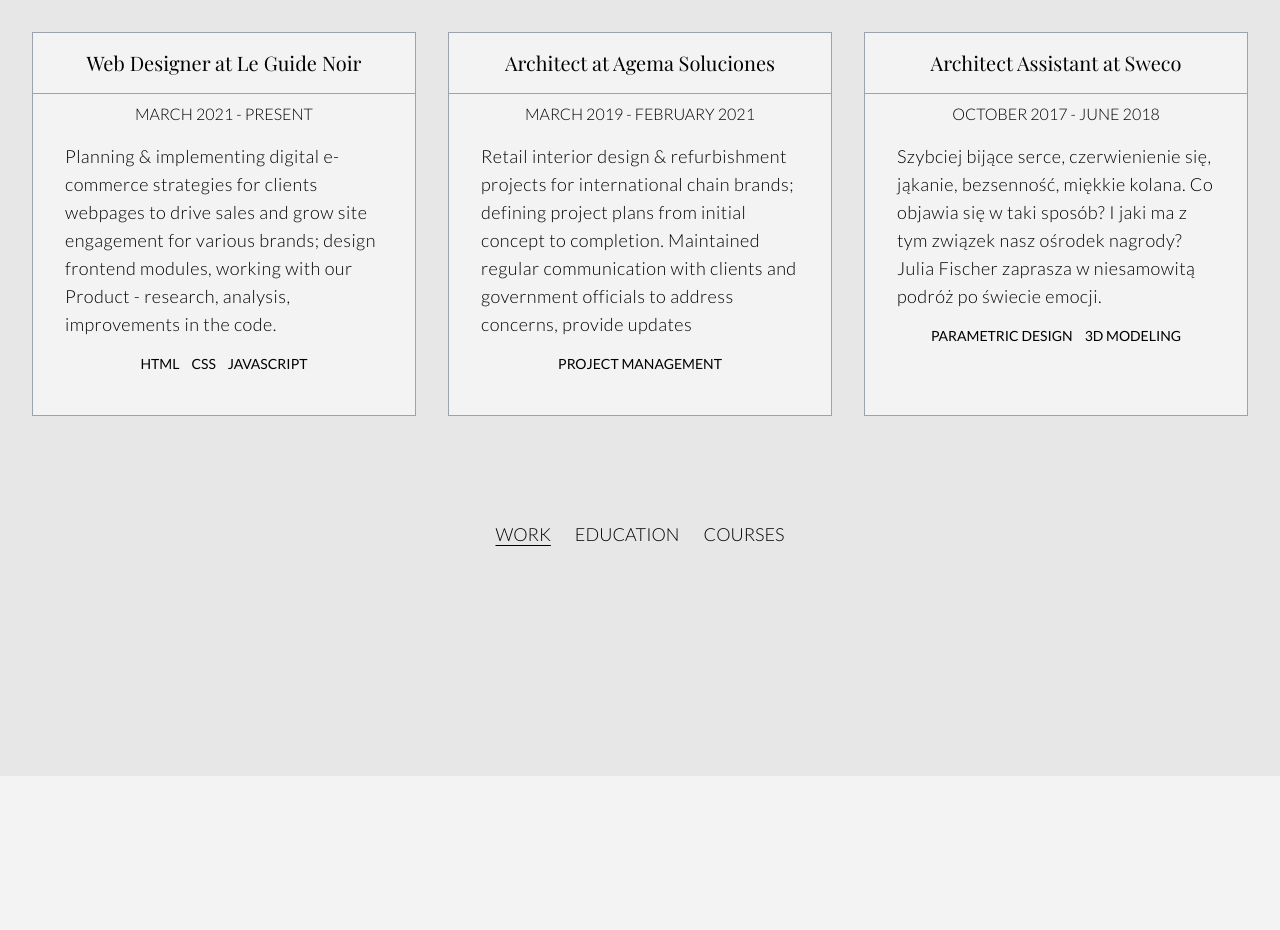
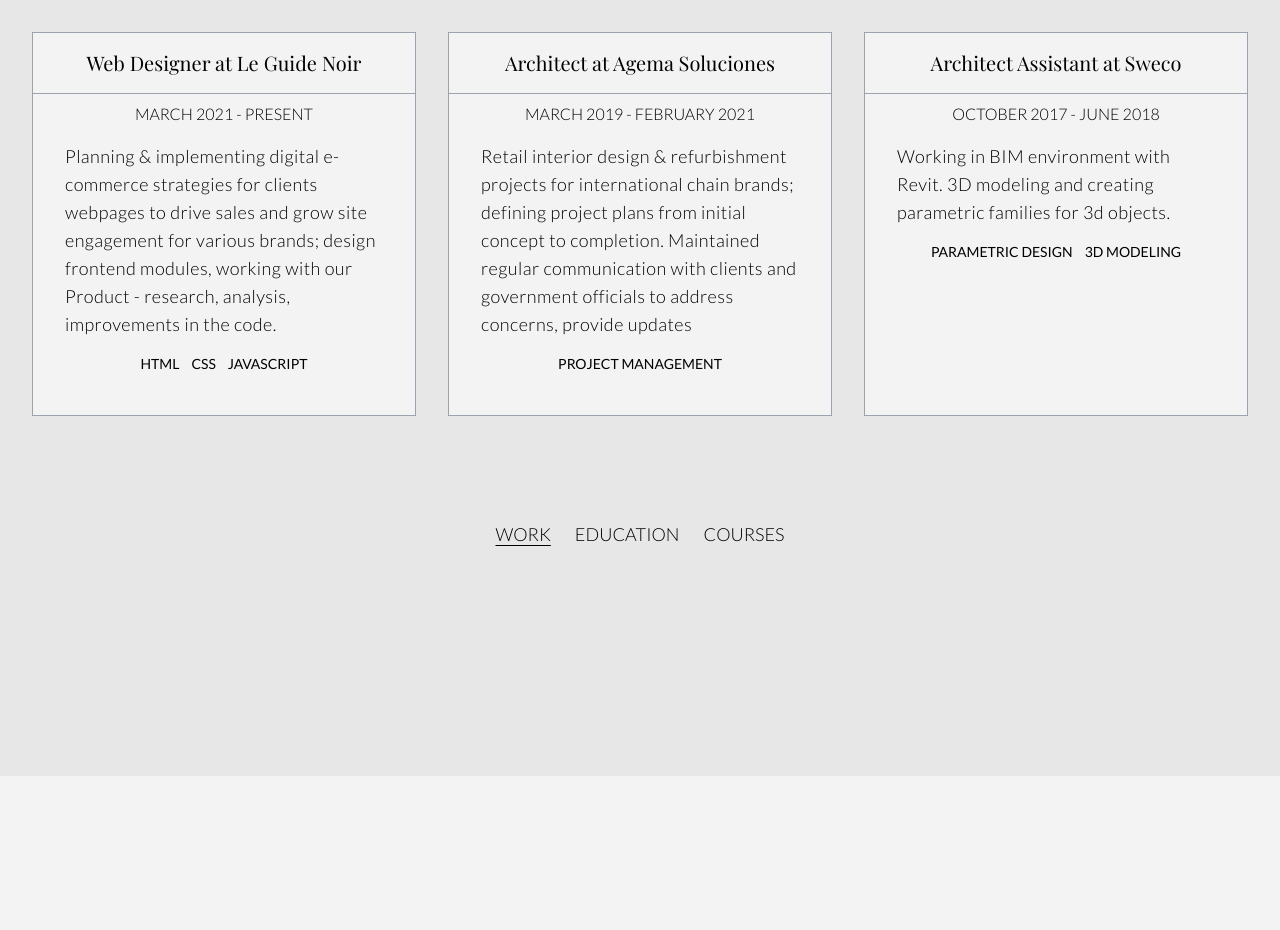
Before and after one commit to mahtyns/portfolio-ms, a React (Vite) app: page / in a window 1280 px wide. Shown: the part 3940-4870 px from the top of the page. Built offline with nearby package versions, Linux system fonts and the light colour scheme.

Commit message:
description and link update

```diff
--- a/src/assets/datafiles/data.ts
+++ b/src/assets/datafiles/data.ts
@@ -97,16 +97,16 @@
         {
         experience_name: 'Architect Assistant at Sweco',
         experience_date: 'October 2017 - June 2018',
-            experience_descr: 'Szybciej bijące serce, czerwienienie się, jąkanie, bezsenność, miękkie kolana. Co objawia się w taki sposób? I jaki ma z tym związek nasz ośrodek nagrody? Julia Fischer zaprasza w niesamowitą podróż po świecie emocji.',
+            experience_descr: 'Working in BIM environment with Revit. 3D modeling and creating parametric families for 3d objects.',
         experience_cat: 'work',
         experience_details: ['parametric design', '3d modeling']
         },
         {
         experience_name: 'Erasmus+ Intern at GRX Arquitectos',
         experience_date: 'June 2017 - September 2017',
-            experience_descr: 'Szybciej bijące serce, czerwienienie się, jąkanie, bezsenność, miękkie kolana. Co objawia się w taki sposób? I jaki ma z tym związek nasz ośrodek nagrody? Julia Fischer zaprasza w niesamowitą podróż po świecie emocji.',
+            experience_descr: 'Erasmus internship for 3 months, working in AutoCAD and creating architectural images and visualizations with Photoshop. Small refurbishments and interventions in landscape. ',
         experience_cat: 'work',
-        experience_details: ['HTML', 'CSS', 'JavaScript']
+        experience_details: ['Photoshop', 'AutoCAD']
         },
 
 
@@ -277,7 +277,7 @@
     },
     {
         tech_name: 'Indesign',
-        tech_img: 'https://upload.wikimedia.org/wikipedia/commons/thumb/0/08/Canva_icon_2021.svg/600px-Canva_icon_2021.svg.png?20220821125247',
+        tech_img: 'https://cdn-icons-png.flaticon.com/512/5210/5210541.png',
         tech_cat: 'design',
         tech_descr: ''
     },
```
